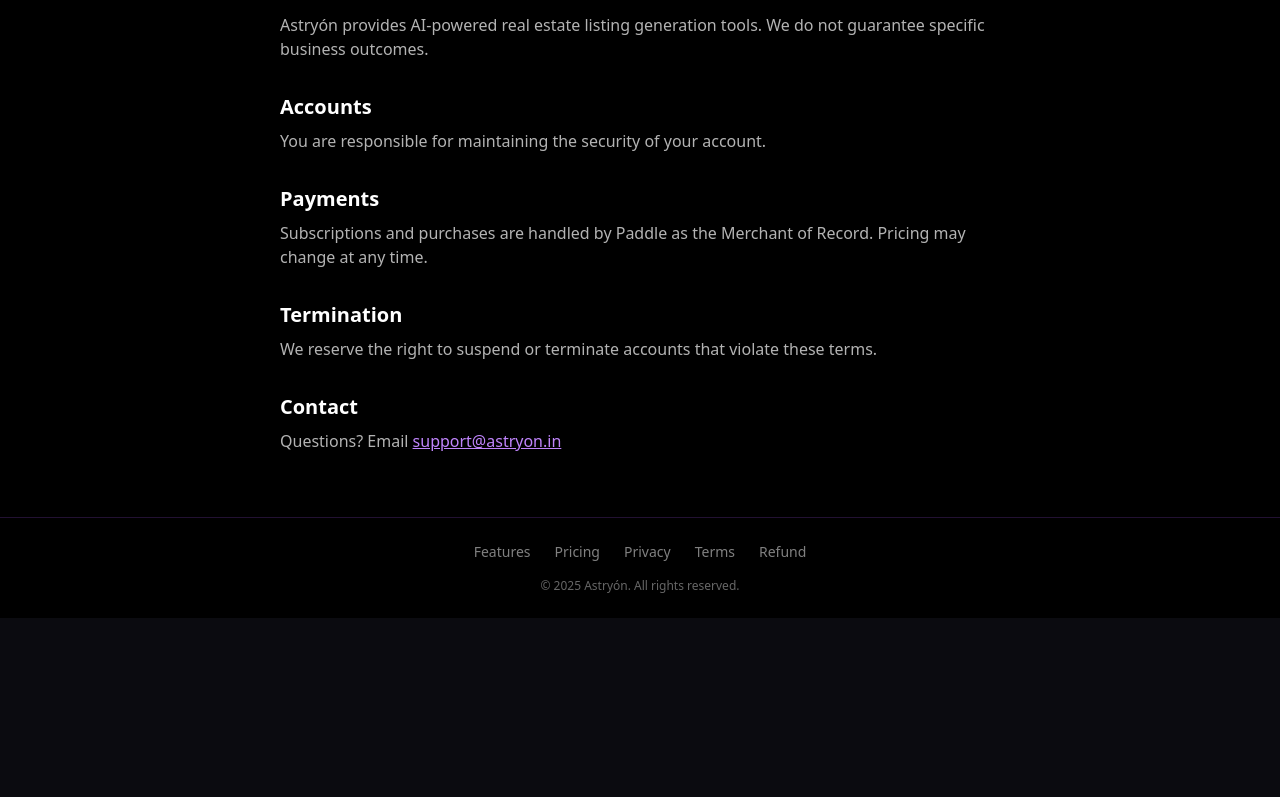
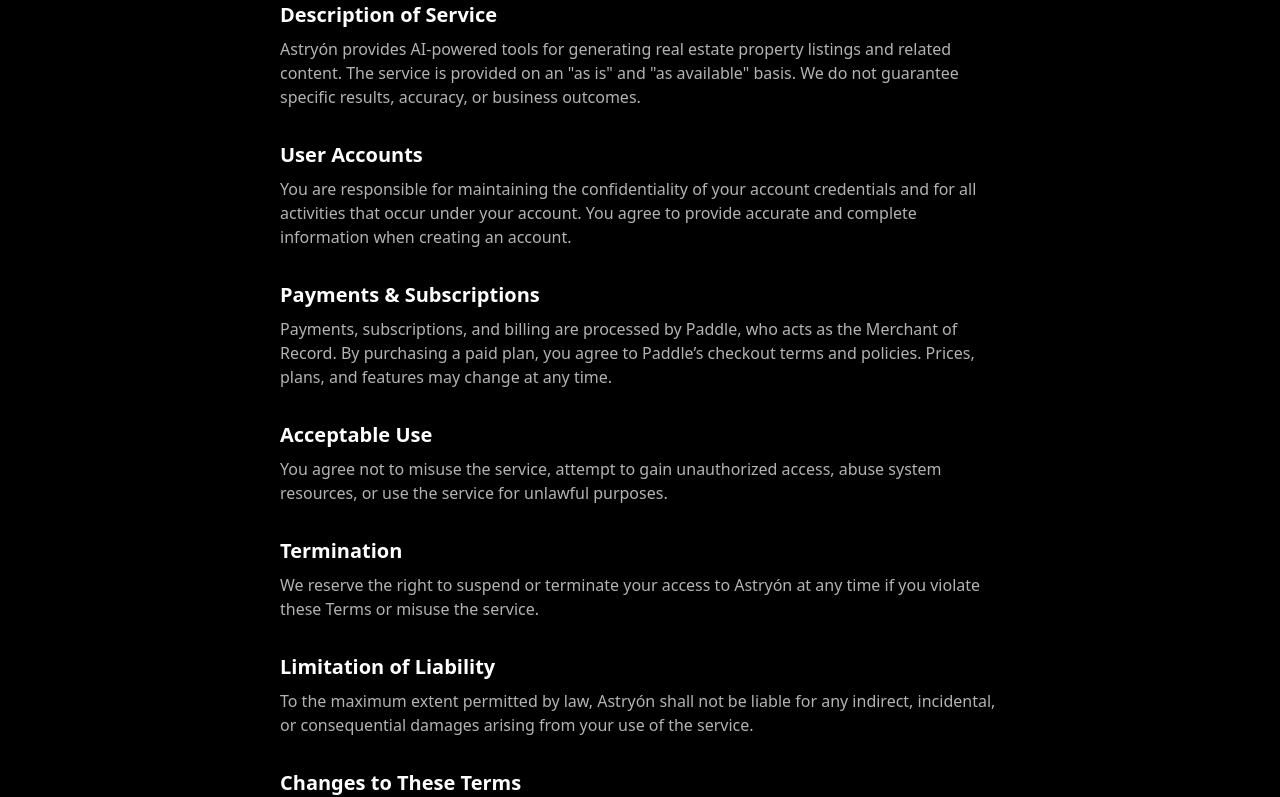
Before and after one commit to Ayaan9111/astryon, a Next.js app: page /terms in a window 1280 px wide. Shown: the part 243-1040 px from the top of the page. Before the commit the page ends 861 px from the top, so only its background shows below. Built offline with nearby package versions, Linux system fonts and the light colour scheme.

Commit message:
Updated Terms of Service

```diff
--- a/app/terms/page.tsx
+++ b/app/terms/page.tsx
@@ -4,7 +4,8 @@
       <h1 className="text-3xl font-bold mb-6">Terms of Service</h1>
 
       <p className="text-white/70 mb-4">
-        By using Astryón, you agree to these terms.
+        These Terms of Service ("Terms") govern your access to and use of Astryón.
+        By accessing or using the service, you agree to be bound by these Terms.
       </p>
 
       <p className="text-white/70 mb-4">
@@ -12,38 +13,66 @@
         <strong>Astryón</strong>.
       </p>
 
-      <h2 className="text-xl font-semibold mt-8 mb-2">Service</h2>
+      <h2 className="text-xl font-semibold mt-8 mb-2">Description of Service</h2>
       <p className="text-white/70 mb-4">
-        Astryón provides AI-powered real estate listing generation tools.
-        We do not guarantee specific business outcomes.
+        Astryón provides AI-powered tools for generating real estate property
+        listings and related content. The service is provided on an "as is" and
+        "as available" basis. We do not guarantee specific results, accuracy, or
+        business outcomes.
       </p>
 
-      <h2 className="text-xl font-semibold mt-8 mb-2">Accounts</h2>
+      <h2 className="text-xl font-semibold mt-8 mb-2">User Accounts</h2>
       <p className="text-white/70 mb-4">
-        You are responsible for maintaining the security of your account.
+        You are responsible for maintaining the confidentiality of your account
+        credentials and for all activities that occur under your account. You
+        agree to provide accurate and complete information when creating an
+        account.
       </p>
 
-      <h2 className="text-xl font-semibold mt-8 mb-2">Payments</h2>
+      <h2 className="text-xl font-semibold mt-8 mb-2">Payments & Subscriptions</h2>
       <p className="text-white/70 mb-4">
-        Subscriptions and purchases are handled by Paddle as the Merchant of Record.
-        Pricing may change at any time.
+        Payments, subscriptions, and billing are processed by Paddle, who acts as
+        the Merchant of Record. By purchasing a paid plan, you agree to Paddle’s
+        checkout terms and policies. Prices, plans, and features may change at
+        any time.
+      </p>
+
+      <h2 className="text-xl font-semibold mt-8 mb-2">Acceptable Use</h2>
+      <p className="text-white/70 mb-4">
+        You agree not to misuse the service, attempt to gain unauthorized access,
+        abuse system resources, or use the service for unlawful purposes.
       </p>
 
       <h2 className="text-xl font-semibold mt-8 mb-2">Termination</h2>
       <p className="text-white/70 mb-4">
-        We reserve the right to suspend or terminate accounts that violate these
-        terms.
+        We reserve the right to suspend or terminate your access to Astryón at any
+        time if you violate these Terms or misuse the service.
+      </p>
+
+      <h2 className="text-xl font-semibold mt-8 mb-2">Limitation of Liability</h2>
+      <p className="text-white/70 mb-4">
+        To the maximum extent permitted by law, Astryón shall not be liable for
+        any indirect, incidental, or consequential damages arising from your use
+        of the service.
+      </p>
+
+      <h2 className="text-xl font-semibold mt-8 mb-2">Changes to These Terms</h2>
+      <p className="text-white/70 mb-4">
+        We may update these Terms from time to time. Continued use of the service
+        after changes become effective constitutes acceptance of the revised
+        Terms.
       </p>
 
       <h2 className="text-xl font-semibold mt-8 mb-2">Contact</h2>
       <p className="text-white/70">
-        Questions? Email{" "}
+        If you have questions about these Terms, contact us at{" "}
         <a
           href="mailto:support@astryon.in"
           className="text-purple-400 underline"
         >
           support@astryon.in
         </a>
+        .
       </p>
     </div>
   );
```
